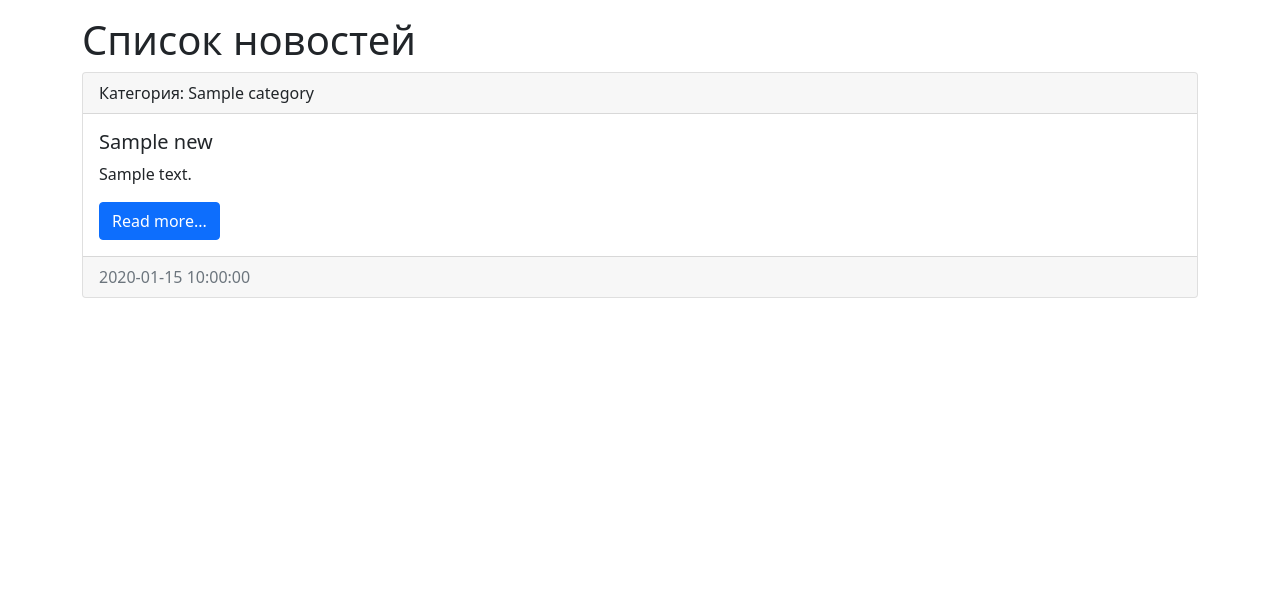
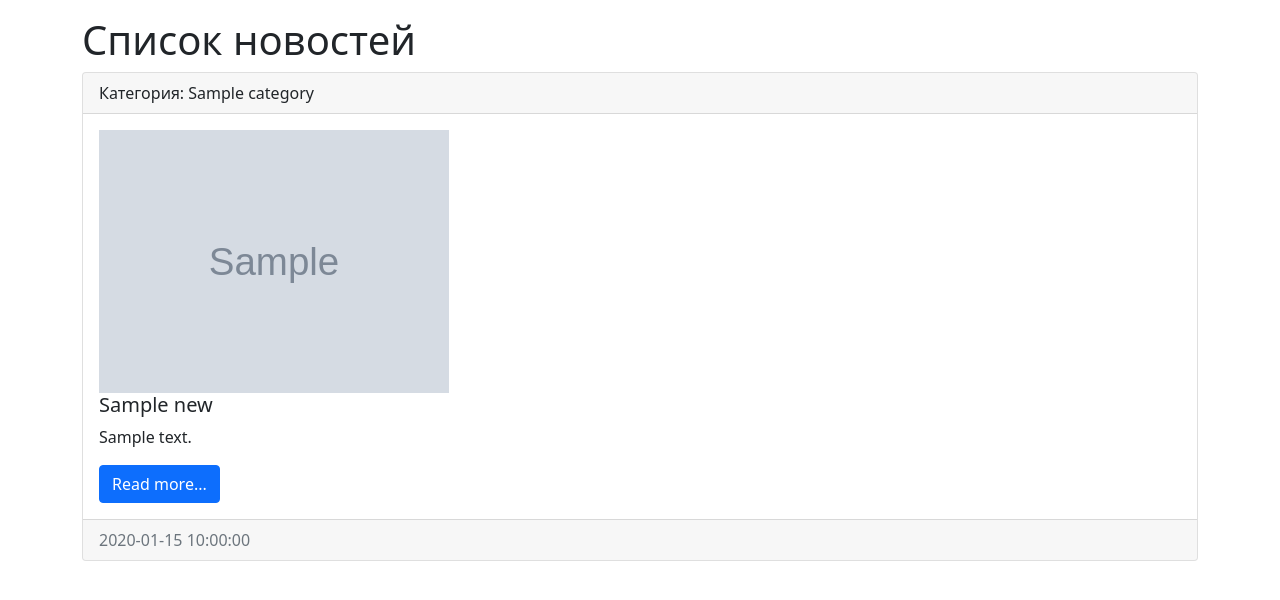
Before and after one commit to AlexanderPoleshchuk/news, a Django app: page / in a window 1280 px wide. Shown: the part 56-656 px from the top of the page. Run offline with Django 3.2, Linux system fonts and the light colour scheme; tables that the repository leaves empty hold one stand-in row (values such as "Sample post"); grey boxes marked "Sample" are stand-in pictures.

Commit message:
change index

```diff
--- a/mysite/news/templates/news/index.html
+++ b/mysite/news/templates/news/index.html
@@ -36,9 +36,20 @@
                         Категория: {{ item.category }}
                     </div>
                     <div class="card-body">
-                        <h5 class="card-title">{{ item.title }}</h5>
-                        <p class="card-text"> {{ item.content }}</p>
-                        <a href="#" class="btn btn-primary">Read more...</a>
+                        <div class="media">
+                            {% if item.photo %}
+                            <img src="{{ item.photo.url }}" alt="" width="350" class="mr-3">
+                            {% else %}
+                                <img src="https://picsum.photos/id/1060/350/235/?blur=2" alt="" class="mr-3">
+                            {% endif %}
+
+                            <div class="media-body">
+                                <h5 class="card-title">{{ item.title }}</h5>
+                                <p class="card-text"> {{ item.content|truncatewords:50 }}</p>
+                                <a href="#" class="btn btn-primary">Read more...</a>
+                            </div>
+                        </div>
+
                     </div>
                     <div class="card-footer text-muted">
                         {{ item.created_at | date:'Y-m-d H:i:s' }}
```
Also changed, not shown: mysite/media/photos/2021/03/03/Снимок_экрана_от_2021-03-02_01-04-47.png (added).
